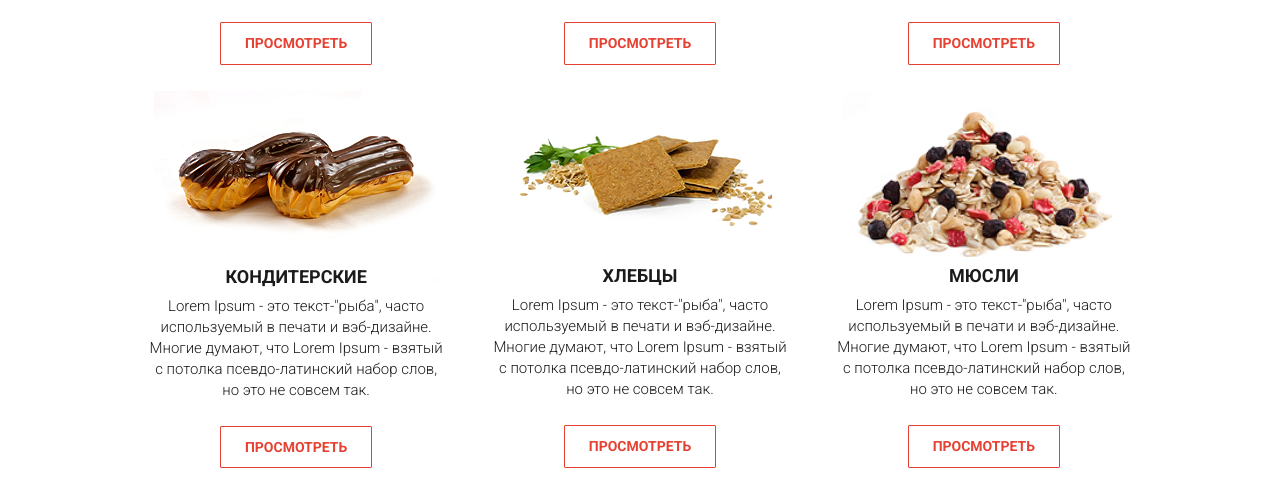
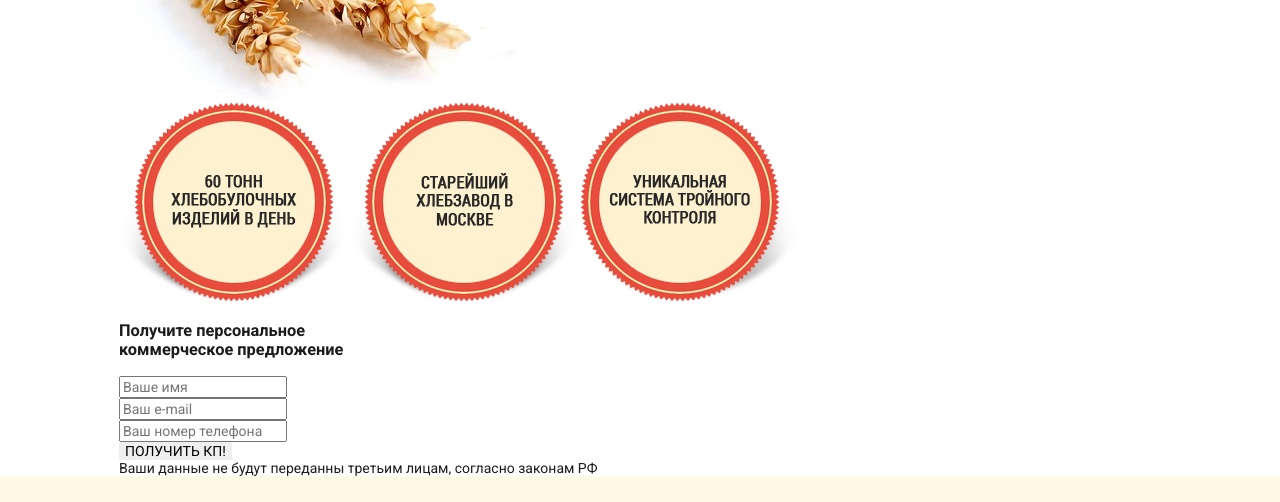
Before and after one commit to GerasimovRoman76/project-balashiha-bread, a website: page index.html in a window 1280 px wide. Shown: the part 1146-1648 px from the top of the page. Drawn offline with Linux system fonts and the light colour scheme.

Commit message:
feat: add section hero in index.html

```diff
--- a/index.html
+++ b/index.html
@@ -41,13 +41,36 @@
   </header>
   <main>
     <section class="hero">
-
-      <!-- <div class="container hero__container">
+      <div class="container hero__container">
         <h1 class="hero__title">Уникальные коммерческие условия <span class="hero__sutitle">по поставкам хлебобулочных и кандитерских изделей от крупнейшего хлебзавода в МО</span></h1>
+        <img src="img/hero/bg-hero-left.jpg" alt="хлеб" class="hero__image-left">
+        <img src="img/hero/bg-hero-right.png" alt="колосья" class="hero__image-right">
+        <div class="hero__advantages">
+          <img src="img/hero/advantages-1.png" alt="60 тонн хлебобулочных изделий в день" class="hero__advantage">
+          <img src="img/hero/advantages-2.png" alt="Старейший хлебзавод в Москве" class="hero__advantage">
+          <img src="img/hero/advantages-3.png" alt="Уникальная система тройного контроля качества" class="hero__advantage">
+        </div>
+        <!-- /.hero__advantages -->
+        <form action="" class="hero-form">
+          <h3 class="hero-form__title">Получите персональное<br><span class="hero-form__subtitle">коммерческое предложение</span></h3>
+          <div class="input-group hero__input-group">
+            <input type="text" name="userName" class="input form__input hero__input " id="hero-user-name" placeholder="Ваше имя">
+          </div>
+          <div class="input-group hero__input-group">
+            <input type="email" name="userEmail" class="input form__input hero__input " id="hero-user-email" placeholder="Ваш e-mail">
+          </div>
+          <div class="input-grouphero__input-group">
+            <input type="tel" name="userPhone" class="input form__input hero__input " id="hero-user-phone" placeholder="Ваш номер телефона">
+          </div>
+          <button class="button hero-form__button">Получить КП!</button>
+          <div class="policy hero-form__policy">Ваши данные не будут переданны
+третьим лицам, согласно законам РФ</div>
+        </form>
+        <!-- /.hero__form -->
       </div>
-      /.container -->
-
+      <!-- /.container -->
     </section>
+    <!-- /.hero -->
     <section class="fotos"></section>
     <!-- /.fotos -->
     <section class="video"></section>
```
Also changed, not shown: img/hero/Layer_11.jpg (added), img/hero/advantages-1.png (added), img/hero/advantages-2.png (added), img/hero/advantages-3.png (added), img/hero/bg-hero-left.jpg (added), img/hero/bg-hero-right.png (added).
